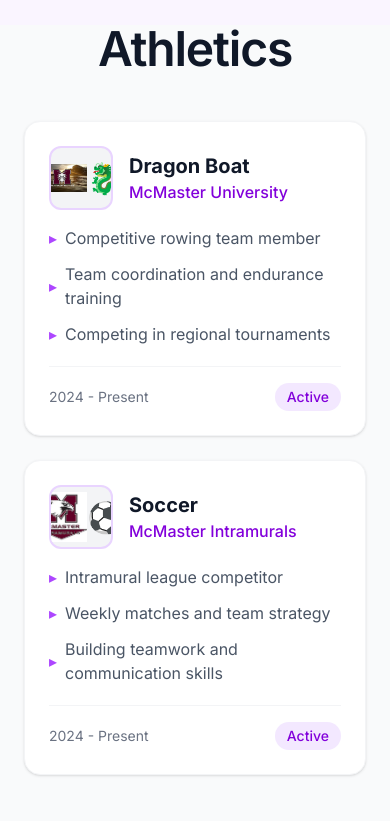
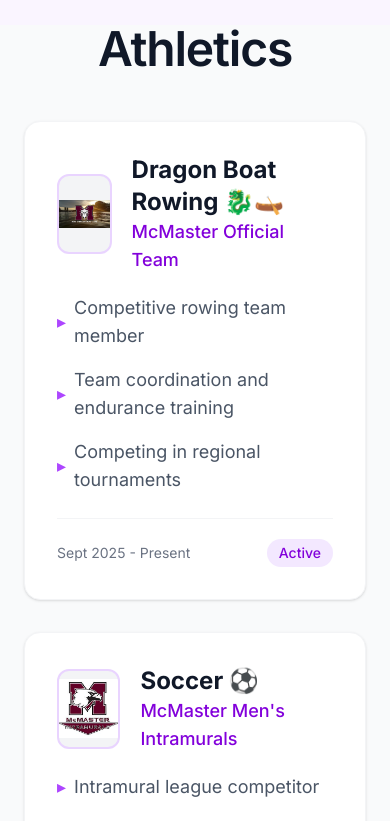
Before and after one commit to Kyle2006reb/Portfolio, a Next.js app: page / in a window 390 px wide. Shown: the part 9580-10401 px from the top of the page. Built offline with nearby package versions, Linux system fonts and the light colour scheme.

Commit message:
fix another error2

```diff
--- a/app/page.tsx
+++ b/app/page.tsx
@@ -922,7 +922,7 @@
   </motion.h2>
 
   <motion.div
-    className="max-w-4xl mx-auto grid md:grid-cols-2 gap-6"
+    className="max-w-5xl mx-auto grid md:grid-cols-2 gap-8"
     initial="hidden"
     whileInView="show"
     viewport={{ once: true }}
@@ -947,35 +947,34 @@
     >
       <div className="absolute inset-0 bg-gradient-to-br from-purple-600/5 to-indigo-600/5 opacity-0 group-hover:opacity-100 transition-opacity" />
 
-      <div className="p-6">
-        <div className="flex items-center gap-4 mb-4">
-          <div className="w-16 h-16 rounded-xl bg-gray-100 border-2 border-purple-200 flex items-center justify-center overflow-hidden group-hover:border-purple-400 transition-colors">
-            <Image src="/logos/dragon_boat.jpg" alt="Dragon Boat" width={50} height={50} className="object-contain" />
-            <span className="text-3xl">🐉</span>
+      <div className="p-8">
+        <div className="flex items-center gap-5 mb-5">
+          <div className="w-20 h-20 rounded-xl bg-gray-100 border-2 border-purple-200 flex items-center justify-center overflow-hidden group-hover:border-purple-400 transition-colors">
+            <Image src="/logos/dragon_boat.jpg" alt="Dragon Boat" width={70} height={70} className="object-contain" />
           </div>
           <div>
-            <h3 className="text-xl font-bold text-gray-900">Dragon Boat</h3>
-            <p className="text-purple-700 font-medium">McMaster University</p>
+            <h3 className="text-2xl font-bold text-gray-900">Dragon Boat Rowing 🐉🛶</h3>
+            <p className="text-purple-700 font-medium text-lg">McMaster Official Team</p>
           </div>
         </div>
 
-        <div className="space-y-3">
-          <div className="flex items-center gap-2 text-gray-600">
+        <div className="space-y-4">
+          <div className="flex items-center gap-2 text-gray-600 text-lg">
             <span className="text-purple-500">▸</span>
             <p>Competitive rowing team member</p>
           </div>
-          <div className="flex items-center gap-2 text-gray-600">
+          <div className="flex items-center gap-2 text-gray-600 text-lg">
             <span className="text-purple-500">▸</span>
             <p>Team coordination and endurance training</p>
           </div>
-          <div className="flex items-center gap-2 text-gray-600">
+          <div className="flex items-center gap-2 text-gray-600 text-lg">
             <span className="text-purple-500">▸</span>
             <p>Competing in regional tournaments</p>
           </div>
         </div>
 
-        <div className="mt-5 pt-4 border-t border-gray-100 flex items-center justify-between">
-          <span className="text-sm text-gray-500">2024 - Present</span>
+        <div className="mt-6 pt-5 border-t border-gray-100 flex items-center justify-between">
+          <span className="text-sm text-gray-500">Sept 2025 - Present</span>
           <span className="px-3 py-1 bg-purple-100 text-purple-700 text-sm font-medium rounded-full">Active</span>
         </div>
       </div>
@@ -992,35 +991,34 @@
     >
       <div className="absolute inset-0 bg-gradient-to-br from-purple-600/5 to-indigo-600/5 opacity-0 group-hover:opacity-100 transition-opacity" />
 
-      <div className="p-6">
-        <div className="flex items-center gap-4 mb-4">
-          <div className="w-16 h-16 rounded-xl bg-gray-100 border-2 border-purple-200 flex items-center justify-center overflow-hidden group-hover:border-purple-400 transition-colors">
-            <Image src="/logos/soccer.jpg" alt="Soccer" width={50} height={50} className="object-contain" />
-            <span className="text-3xl">⚽</span>
+      <div className="p-8">
+        <div className="flex items-center gap-5 mb-5">
+          <div className="w-20 h-20 rounded-xl bg-gray-100 border-2 border-purple-200 flex items-center justify-center overflow-hidden group-hover:border-purple-400 transition-colors">
+            <Image src="/logos/soccer.jpg" alt="Soccer" width={70} height={70} className="object-contain" />
           </div>
           <div>
-            <h3 className="text-xl font-bold text-gray-900">Soccer</h3>
-            <p className="text-purple-700 font-medium">McMaster Intramurals</p>
+            <h3 className="text-2xl font-bold text-gray-900">Soccer ⚽</h3>
+            <p className="text-purple-700 font-medium text-lg">McMaster Men's Intramurals</p>
           </div>
         </div>
 
-        <div className="space-y-3">
-          <div className="flex items-center gap-2 text-gray-600">
+        <div className="space-y-4">
+          <div className="flex items-center gap-2 text-gray-600 text-lg">
             <span className="text-purple-500">▸</span>
             <p>Intramural league competitor</p>
           </div>
-          <div className="flex items-center gap-2 text-gray-600">
+          <div className="flex items-center gap-2 text-gray-600 text-lg">
             <span className="text-purple-500">▸</span>
             <p>Weekly matches and team strategy</p>
           </div>
-          <div className="flex items-center gap-2 text-gray-600">
+          <div className="flex items-center gap-2 text-gray-600 text-lg">
             <span className="text-purple-500">▸</span>
             <p>Building teamwork and communication skills</p>
           </div>
         </div>
 
-        <div className="mt-5 pt-4 border-t border-gray-100 flex items-center justify-between">
-          <span className="text-sm text-gray-500">2024 - Present</span>
+        <div className="mt-6 pt-5 border-t border-gray-100 flex items-center justify-between">
+          <span className="text-sm text-gray-500">Dec 2025 - Present</span>
           <span className="px-3 py-1 bg-purple-100 text-purple-700 text-sm font-medium rounded-full">Active</span>
         </div>
       </div>
```
